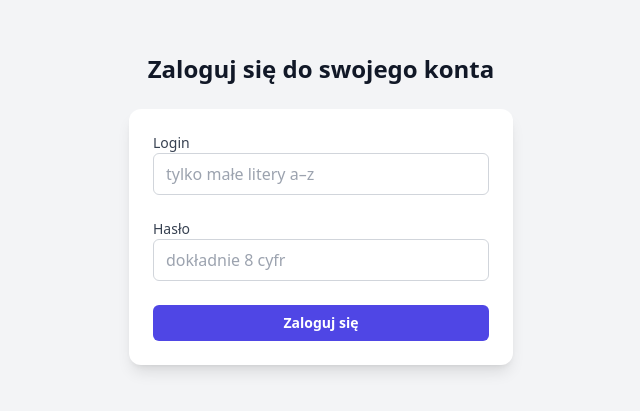
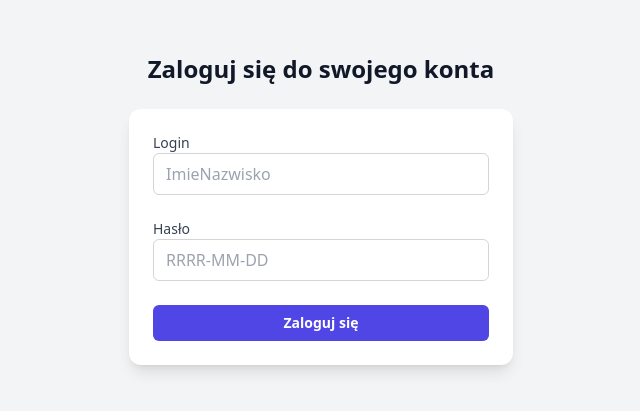
Before and after one commit to MartaMysh/alab-app, a Vue app in the folder frontend/: page /login in a window 1280 px wide. Shown: the part 191-602 px from the top of the page, without its empty margins (319-959 px from the left). Built offline with nearby package versions, Linux system fonts and the light colour scheme; the HTML template or start-up script is replaced by a standard one.

Commit message:
frontend changes

```diff
--- a/frontend/src/modules/login/views/Login.vue
+++ b/frontend/src/modules/login/views/Login.vue
@@ -9,7 +9,7 @@
         <Form
             :validation-schema="schema"
             class="space-y-6"
-            v-slot="{ handleSubmit }"
+            @submit="onSubmit"
         >
           <div>
             <label for="login" class="block text-sm font-medium text-gray-700">
@@ -19,7 +19,7 @@
                 name="login"
                 type="text"
                 id="login"
-                placeholder="tylko małe litery a–z"
+                placeholder="ImieNazwisko"
                 class="block w-full rounded-md border border-gray-300 px-3 py-2"
             />
             <ErrorMessage name="login" class="text-red-500 text-xs mt-1" />
@@ -33,7 +33,7 @@
                 name="password"
                 type="password"
                 id="password"
-                placeholder="dokładnie 8 cyfr"
+                placeholder="RRRR-MM-DD"
                 class="block w-full rounded-md border border-gray-300 px-3 py-2"
             />
             <ErrorMessage name="password" class="text-red-500 text-xs mt-1" />
@@ -45,8 +45,7 @@
 
           <div>
             <button
-                type="button"
-                @click="handleSubmit(onSubmit)"
+                type="submit"
                 class="flex w-full justify-center rounded-md bg-indigo-600 px-3 py-2 text-sm font-semibold text-white"
             >
               Zaloguj się
@@ -59,9 +58,10 @@
 </template>
 
 <script setup lang="ts">
-import { Form, Field, ErrorMessage, useForm } from 'vee-validate'
+import { Form, Field, ErrorMessage, useForm, SubmissionHandler } from 'vee-validate'
 import * as Yup from 'yup'
 import { useLogin } from '@/modules/login/composables/useLogin'
+import type {LoginPayload} from "@/modules/login/types/loginType.ts";
 
 const { login, error } = useLogin()
 
@@ -75,11 +75,11 @@ const schema = Yup.object({
       .matches(/^\d{4}-\d{2}-\d{2}$/, 'Format: RRRR-MM-DD'),
 })
 
-useForm({
+useForm<LoginPayload>({
   validationSchema: schema,
 })
 
-const onSubmit = async (values: { login: string; password: string }) => {
+const onSubmit: SubmissionHandler<LoginPayload> = async (values) => {
   await login(values)
 }
 </script>
```
